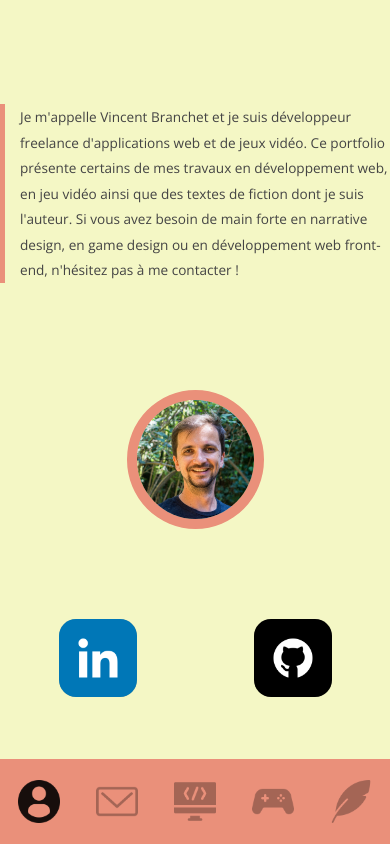
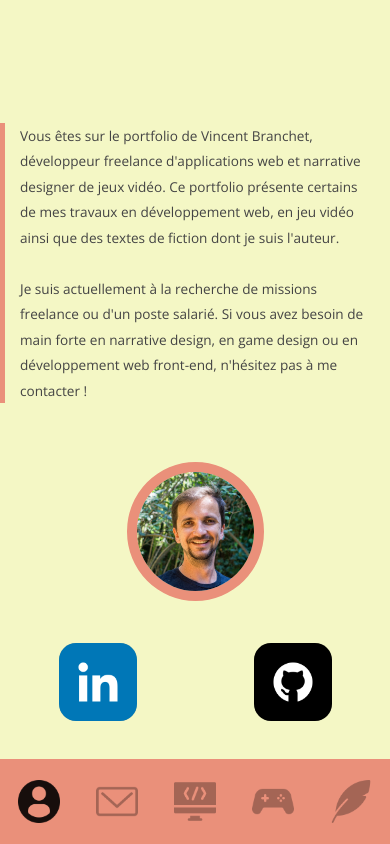
Before and after one commit to vincentbranchet/portfolio, a React (Create React App) app: page / in a window 390 px wide. Built offline with nearby package versions, Linux system fonts and the light colour scheme.

Commit message:
fixed everything for production

```diff
--- a/src/components/ContactPage.js
+++ b/src/components/ContactPage.js
@@ -15,7 +15,7 @@ class ContactPage extends React.Component {
                 className={"contactLink"}
                 href={this.props.links.linkedIn}
                 target={"_blank"}
-                text={<img src={`${process.env.PUBLIC_URL}/assets/img/linkedIn.png`} />}
+                text={<img src={`${process.env.PUBLIC_URL}/assets/img/linkedin.png`} />}
               />
               <ExternalLink
                 className={"contactLink"}
--- a/src/components/LandingPage.js
+++ b/src/components/LandingPage.js
@@ -19,7 +19,7 @@ class LandingPage extends React.Component {
               className={"landingLink"}
               href={this.props.links.linkedIn}
               target={"_blank"}
-              text={<img src={`${process.env.PUBLIC_URL}/assets/img/linkedIn.png`} />}
+              text={<img src={`${process.env.PUBLIC_URL}/assets/img/linkedin.png`} />}
             />
             <ExternalLink
               className={"landingLink"}
--- a/src/index.css
+++ b/src/index.css
@@ -57,6 +57,7 @@ a {
 .paragraph {
     color: var(--bg-default);
     max-width: 520px;
+    white-space: pre-line;
 }
 
 .landingPageWrapper, .contactPageWrapper, .projectPageWrapper {
@@ -523,6 +524,9 @@ a {
         padding-bottom: 6rem;
         height: auto;
     }
+    .landingPageWrapper, .contactPageWrapper {
+        padding-top: 1rem;
+    }
 
     /* Responsive - Small screens - Menu */
     .menuWrapper {
@@ -557,12 +561,13 @@ a {
         justify-content: space-around;
     }
     .landingPresentationWrapper {
-        margin-top: 7vh;
+        margin-top: 5rem;
         flex-direction: column;
         justify-content: space-evenly;
     }
     .landingPresentationWrapper .paragraph {
         font-size: 0.8rem;
+        padding-right: 5vw;
     }
 
     .landingPresentationWrapper, .landingLinksWrapper {
@@ -576,6 +581,9 @@ a {
     .profilePicWrapper img {
         width: 30vw;
         margin-top: 2vh;
+    }
+    .landingLinksWrapper {
+        margin-bottom: 1rem;
     }
     .landingLink {
         box-shadow: none;
@@ -645,6 +653,10 @@ a {
     }
     .contactLink:last-child .linkContent img {
         filter: invert(99%) sepia(0%) saturate(7500%) hue-rotate(229deg) brightness(101%) contrast(101%);
+    }
+
+    .otherLinks {
+        margin-bottom: 1rem;
     }
 
     .otherLink {
@@ -1029,20 +1041,20 @@ a {
 /* || Transitions - projects */
 
 .project-secondary-transition-enter {
-    visibility: hidden;
-    opacity: 0;
+    visibility: visible;
+    opacity: 1;
 }
 .project-secondary-transition-enter-active {
-    visibility: visible;
+    visibility: hidden;
     opacity: 0;
     transition: 150ms ease;
 }
 .project-secondary-transition-exit {
-    visibility: hidden;
-    opacity: 0;
+    visibility: visible;
+    opacity: 1;
 }
 .project-secondary-transition-exit-active {
-    visibility: visible;
+    visibility: hidden;
     opacity: 0;
     transition: 150ms ease;
 }
--- a/src/stores/TextContentStore.js
+++ b/src/stores/TextContentStore.js
@@ -5,8 +5,13 @@ class TextContentStore extends React.Component {
         super(props);
 
         this.texts = {
-            landing: "Je m'appelle Vincent Branchet et je suis développeur freelance d'applications web et de jeux vidéo. Ce portfolio présente certains de mes travaux en développement web, en jeu vidéo ainsi que des textes de fiction dont je suis l'auteur. Si vous avez besoin de main forte en narrative design, en game design ou en développement web front-end, n'hésitez pas à me contacter !",
-            contact: "Le meilleur moyen de me contacter est de m'envoyer un mail. Je réponds généralement dans la demi-journée. Je suis aussi joignable sur Whatsapp via mon numéro de téléphone. Si vous m'appelez et que je ne réponds pas, n'hésitez pas à me laisser un message vocal afin que je vous rappelle.",
+            landing: `Vous êtes sur le portfolio de Vincent Branchet, développeur freelance d'applications web et narrative designer de jeux vidéo. Ce portfolio présente certains de mes travaux en développement web, en jeu vidéo ainsi que des textes de fiction dont je suis l'auteur.
+
+            Je suis actuellement à la recherche de missions freelance ou d'un poste salarié. Si vous avez besoin de main forte en narrative design, en game design ou en développement web front-end, n'hésitez pas à me contacter !`,
+
+            contact: `Le meilleur moyen de me contacter est de m'envoyer un mail. Je réponds généralement dans la demi-journée. Je suis aussi joignable par téléphone, SMS, Whatsapp et Telegram.
+
+            Si vous m'appelez et je ne réponds pas n'hésitez pas à me laisser un message ; je vous rappellerai très vite.`,
         }
     }
 
```
